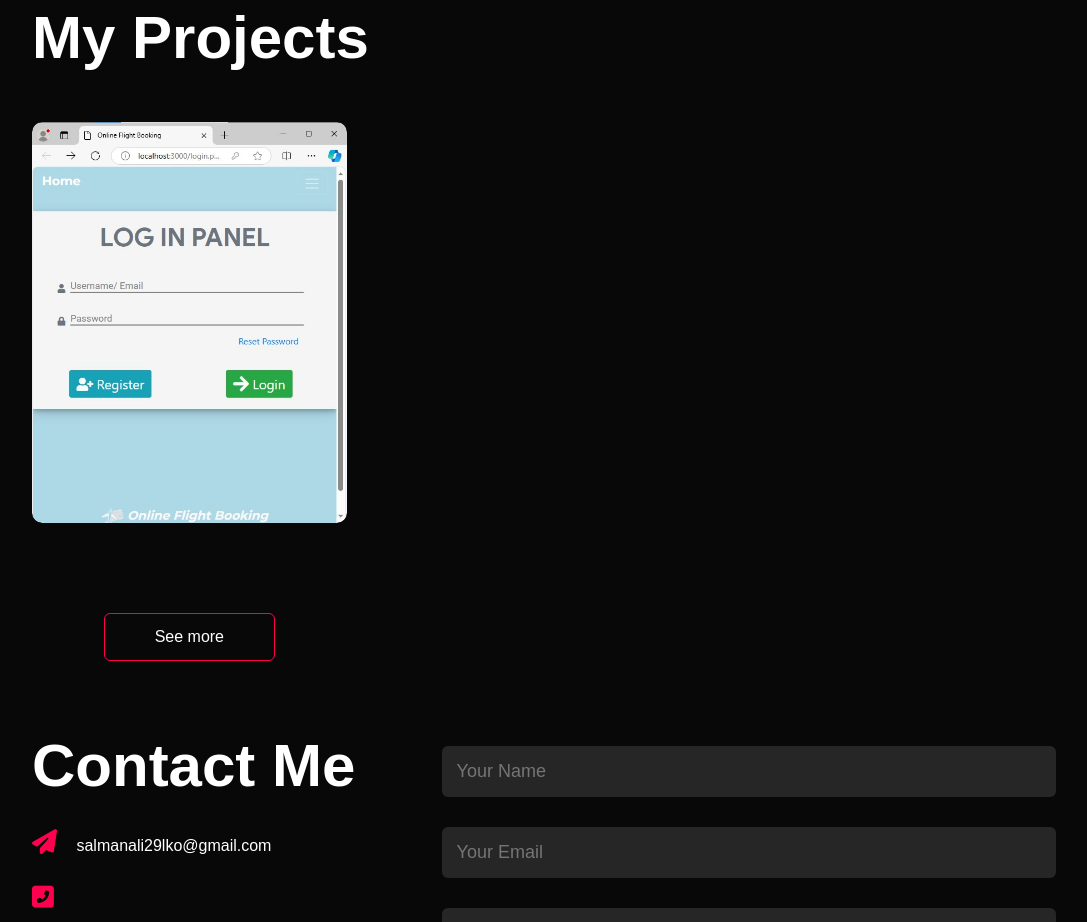
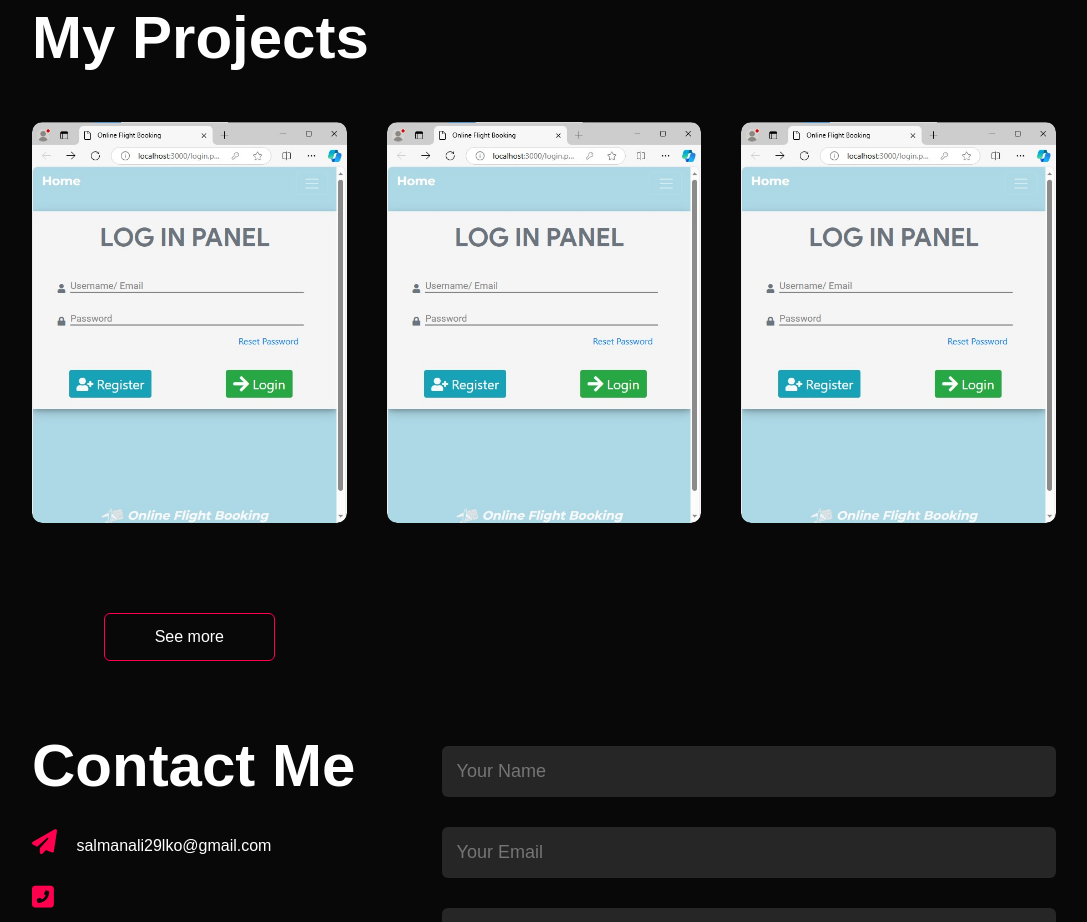
Before and after one commit to SalmanAli29000/portfolio, a plain HTML site: page index.html in a window 1280 px wide. Shown: the part 1678-2600 px from the top of the page, without its empty margins (96-1183 px from the left). Drawn offline with Linux system fonts and the light colour scheme.

Commit message:
Update index.html

```diff
--- a/index.html
+++ b/index.html
@@ -83,13 +83,20 @@
                 </div>
             </div>
             <div class="work">
-
-
-
+                <img src="images/work-1.jpg">
+                <div class="layer">
+                    <h3>Airline Reservation System </h3>
+                    <p>The website is used for booking flights in real time</p>
+                    <a href="#"><i class="fas fa-external-link-alt"></i></a>
+                </div>
             </div>
             <div class="work">
-
-
+                <img src="images/work-1.jpg">
+                <div class="layer">
+                    <h3>Airline Reservation System </h3>
+                    <p>The website is used for booking flights in real time</p>
+                    <a href="#"><i class="fas fa-external-link-alt"></i></a>
+                </div>
 
         </div>
         <a href="#" class="btn">See more</a>
```
